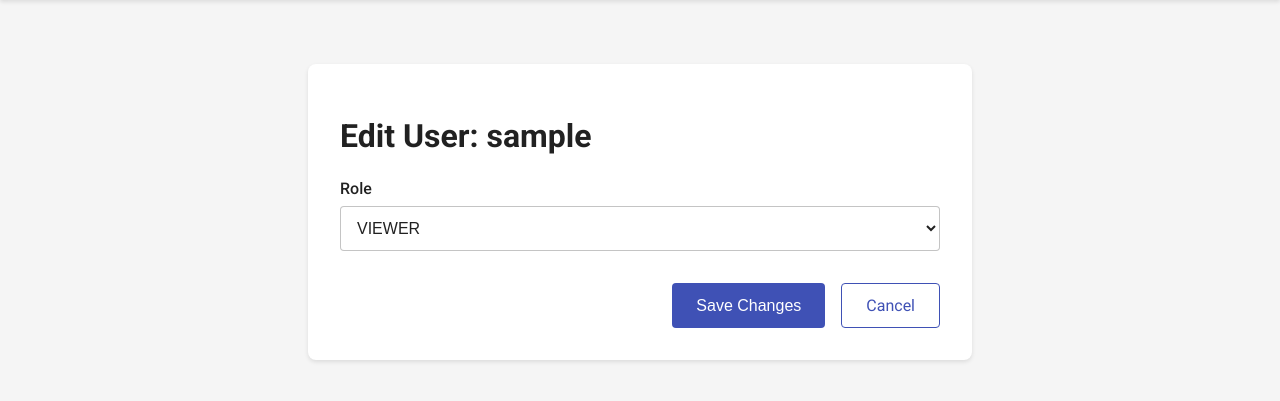
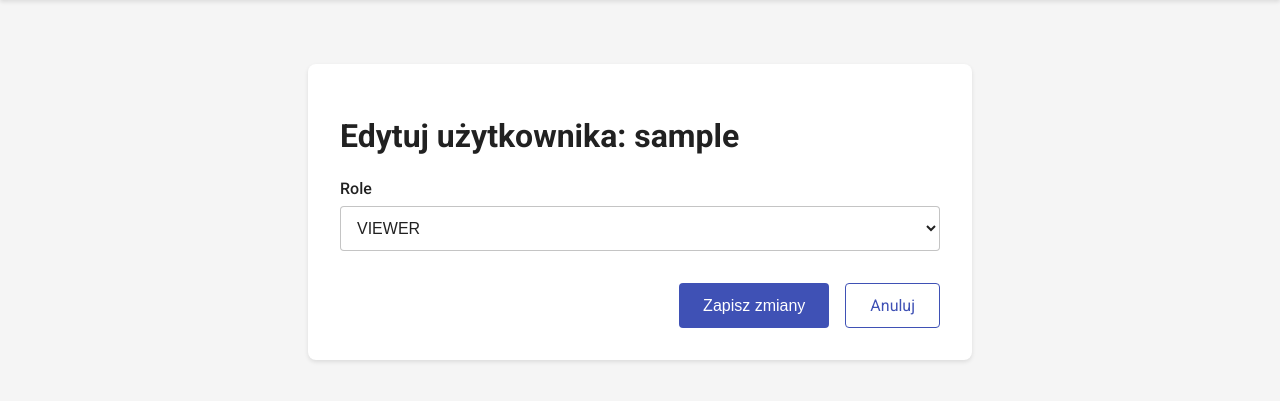
Before and after one commit to NimVrod/StudnetDashboard, a Django app: page /course/1/edituser/1 in a window 1280 px wide. Shown: the part 56-457 px from the top of the page. Run offline with Django 5.2, Linux system fonts and the light colour scheme; a user stored in the database is signed in; tables that the repository leaves empty hold one stand-in row (values such as "Sample post").

Commit message:
Poprawiono język

```diff
--- a/templates/course_create.html
+++ b/templates/course_create.html
@@ -1,7 +1,7 @@
 {% extends 'base.html' %}
 {% load static %}
 
-{% block title %}{{ course.name }} - Course Overview{% endblock %}
+{% block title %}Stwórz kurs{% endblock %}
 
 {% block extra_css %}
 <link rel="stylesheet" href="{% static 'css/course_create.css' %}">
--- a/templates/course_users.html
+++ b/templates/course_users.html
@@ -1,7 +1,7 @@
 {% extends 'base.html' %}
 {% load static %}
 
-{% block title %}Course Users - {{ course.title }}{% endblock %}
+{% block title %}Użytkownicy - {{ course.title }}{% endblock %}
 
 {% block extra_css %}
 <link rel="stylesheet" href="{% static 'css/course_users.css' %}">
@@ -35,7 +35,7 @@
             <div class="user-role">
                 <span class="role-badge {{ user.permission }}">{{ user.get_permission_string }}</span>
             </div>
-            <a href="{% url "edit_user" user.course.id user.student_id %}" class="btn-edit">Edit</a>
+            <a href="{% url "edit_user" user.course.id user.student_id %}" class="btn-edit">Edytuj</a>
         </div>
 
         {% endfor %}
--- a/templates/edit_user.html
+++ b/templates/edit_user.html
@@ -1,7 +1,7 @@
 {% extends 'base.html' %}
 {% load static %}
 
-{% block title %}Edit User{% endblock %}
+{% block title %}Edytuj użytkownika{% endblock %}
 
 {% block extra_css %}
 <link rel="stylesheet" href="{% static 'css/edit_user.css' %}">
@@ -9,7 +9,7 @@
 
 {% block content %}
 <div class="edit-user-container">
-    <h1>Edit User: {{ user.student.user.username }}</h1>
+    <h1>Edytuj użytkownika: {{ user.student.user.username }}</h1>
     <form id="edit-user-form" method="POST">
         {% csrf_token %}
         <div class="form-group">
@@ -18,12 +18,12 @@
                 <option value="0" {% if user.permission == "0" %}selected{% endif %}>VIEWER</option>
                 <option value="1" {% if user.permission == "1" %}selected{% endif %}>EDITOR</option>
                 <option value="2" {% if user.permission == "2" %}selected{% endif %}>OWNER</option>
-                <option value="-1" >Remove</option>
+                <option value="-1" >Wyrzuć</option>
             </select>
         </div>
         <div class="form-actions">
-            <button type="submit" class="btn-primary">Save Changes</button>
-            <a href="{% url 'course_users' course.id %}" class="btn-secondary">Cancel</a>
+            <button type="submit" class="btn-primary">Zapisz zmiany</button>
+            <a href="{% url 'course_users' course.id %}" class="btn-secondary">Anuluj</a>
         </div>
     </form>
 </div>
--- a/templates/error.html
+++ b/templates/error.html
@@ -1,7 +1,7 @@
 {% extends 'base.html' %}
 {% load static %}
 
-{% block title %}Error - {{ error_code }}{% endblock %}
+{% block title %}Błąd {{ error_code }}{% endblock %}
 
 {% block extra_css %}
 <link rel="stylesheet" href="{% static 'css/error.css' %}">
--- a/templates/profile.html
+++ b/templates/profile.html
@@ -1,7 +1,7 @@
 {% extends 'base.html' %}
 {% load static %}
 
-{% block title %}Przegląd kursów{% endblock %}
+{% block title %}Profil{% endblock %}
 
 {% block extra_css %}
 <link rel="stylesheet" href="{% static 'css/profile.css' %}">
```
